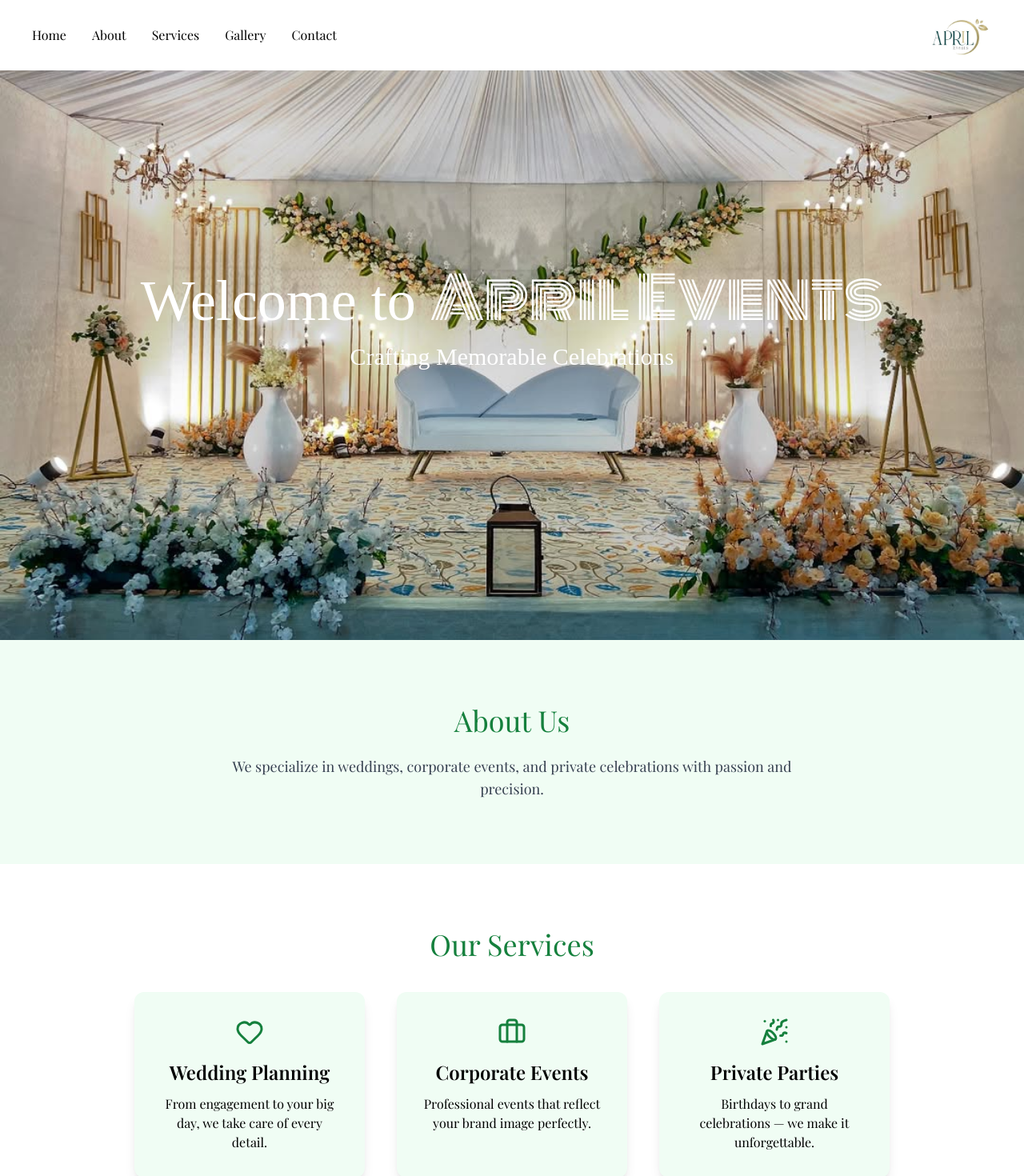
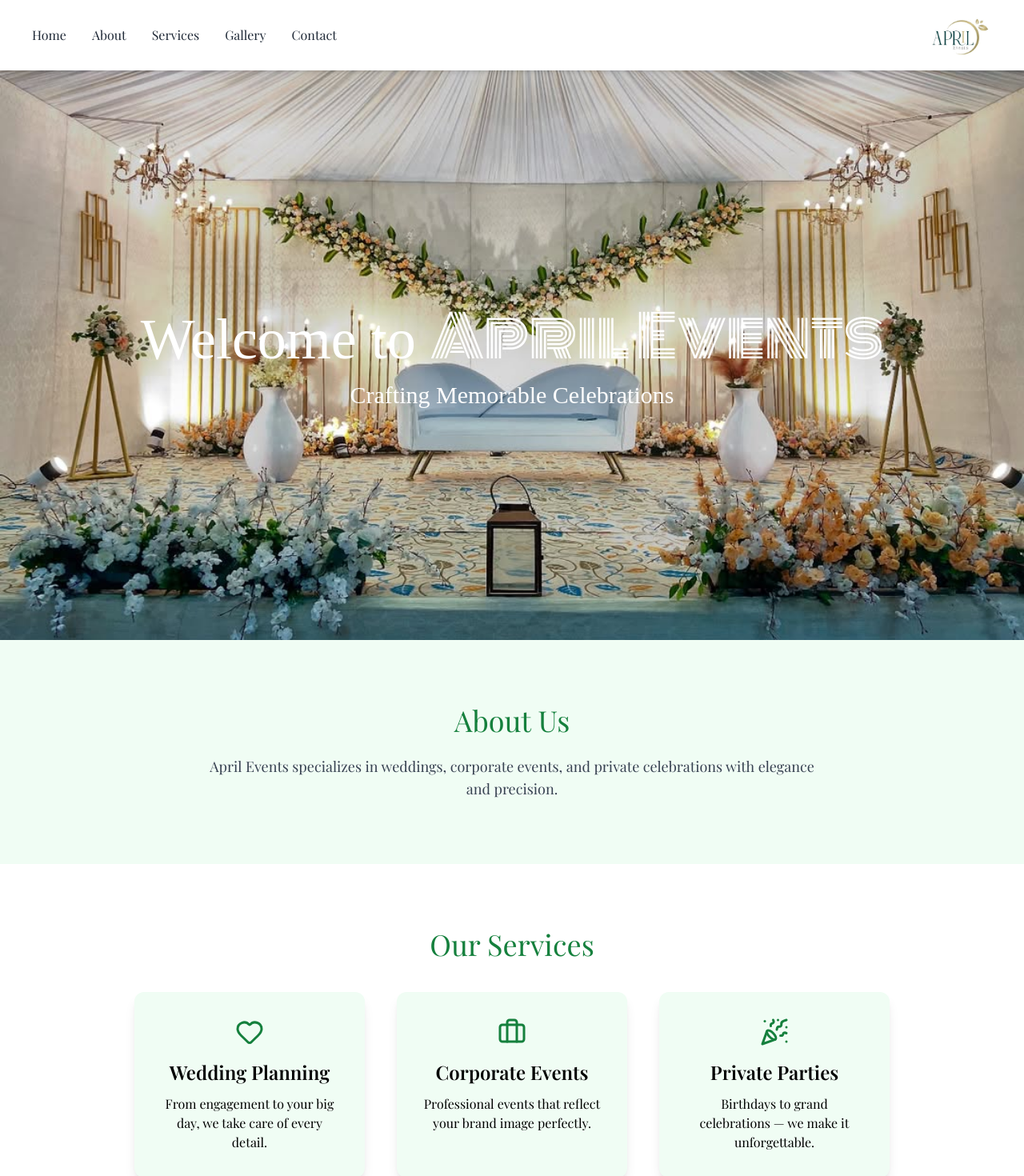
Before and after one commit to sidharth2424/april-events, a React (Create React App) app in the folder frontend/: page / in a window 1280 px wide. Shown: the top 1470 px of the page at 80% size. Built offline with nearby package versions, Linux system fonts and the light colour scheme; the HTML template or start-up script is replaced by a standard one; a web font is replaced by a local one.

Commit message:
updated contact section and transparent navbar

```diff
--- a/frontend/src/pages/HomePage.js
+++ b/frontend/src/pages/HomePage.js
@@ -7,21 +7,15 @@
   Quote,
   Phone,
   MapPin,
+  Copy,
+  Instagram,
 } from "lucide-react";
 
 const HomePage = () => {
   const [mobileMenuOpen, setMobileMenuOpen] = useState(false);
-  const [navScrolled, setNavScrolled] = useState(false);
   const videoRef = useRef(null);
 
-  // Navbar scroll effect
-  useEffect(() => {
-    const handleScroll = () => setNavScrolled(window.scrollY > 10);
-    window.addEventListener("scroll", handleScroll);
-    return () => window.removeEventListener("scroll", handleScroll);
-  }, []);
-
-  // Enforce permanent mute
+  // Permanently mute video
   useEffect(() => {
     if (videoRef.current) {
       videoRef.current.muted = true;
@@ -65,49 +59,33 @@
   const testimonials = [
     {
       quote:
-        "I had a really great experience with April Events, they have arranged and organised the event so well which made my big day look beautiful.",
+        "April Events arranged everything beautifully and made our big day unforgettable.",
       name: "Ashique Aash",
       event: "Wedding Celebration",
     },
     {
       quote:
-        "They handled all the last-minute changes for the birthday party so smoothly. Everything was perfect.",
+        "They handled all last-minute changes smoothly. Everything was perfect.",
       name: "Bhagath Prakash",
       event: "Birthday Celebration",
     },
     {
       quote:
-        "The groom’s people were also very happy with the decoration and arrangements.",
+        "The decorations and arrangements were done with great care and detail.",
       name: "Mamatha Krishnakurup",
       event: "Wedding Celebration",
     },
   ];
 
-  // Smooth scroll
   const scrollToSection = (id) => {
     const target = document.getElementById(id);
     if (!target) return;
+    target.scrollIntoView({ behavior: "smooth" });
+    setMobileMenuOpen(false);
+  };
 
-    const targetPosition = target.offsetTop;
-    const startPosition = window.scrollY;
-    const distance = targetPosition - startPosition;
-    const duration = 1000;
-    let startTime = null;
-
-    const easeInOutCubic = (t) =>
-      t < 0.5 ? 4 * t * t * t : 1 - Math.pow(-2 * t + 2, 3) / 2;
-
-    const animation = (currentTime) => {
-      if (!startTime) startTime = currentTime;
-      const timeElapsed = currentTime - startTime;
-      const run =
-        easeInOutCubic(timeElapsed / duration) * distance + startPosition;
-      window.scrollTo(0, run);
-      if (timeElapsed < duration) requestAnimationFrame(animation);
-    };
-
-    requestAnimationFrame(animation);
-    setMobileMenuOpen(false);
+  const copyText = (text) => {
+    navigator.clipboard.writeText(text);
   };
 
   return (
@@ -115,57 +93,36 @@
       className="min-h-screen bg-white select-none"
       style={{ fontFamily: "Playfair Display, serif" }}
     >
-      {/* Navbar */}
-      <nav
-        className={`w-full fixed top-0 left-0 z-50 transition-all duration-300 ${
-          navScrolled
-            ? "backdrop-blur-md bg-white/80 shadow"
-            : "bg-white"
-        }`}
-      >
+      {/* NAVBAR (ALWAYS SOLID WHITE) */}
+      <nav className="w-full fixed top-0 left-0 z-50 bg-white shadow-md">
         <div className="hidden sm:flex justify-between items-center px-10 py-4">
-          <div className="flex items-center space-x-8">
-            <span onClick={() => scrollToSection("home")} className="cursor-pointer">
-              Home
-            </span>
-            <span onClick={() => scrollToSection("about")} className="cursor-pointer">
-              About
-            </span>
-            <span
-              onClick={() => scrollToSection("services")}
-              className="cursor-pointer"
-            >
-              Services
-            </span>
-            <span
-              onClick={() => scrollToSection("gallery")}
-              className="cursor-pointer"
-            >
-              Gallery
-            </span>
-            <span
-              onClick={() => scrollToSection("contact")}
-              className="cursor-pointer"
-            >
-              Contact
-            </span>
+          <div className="flex items-center space-x-8 text-gray-800">
+            {["home", "about", "services", "gallery", "contact"].map((item) => (
+              <span
+                key={item}
+                onClick={() => scrollToSection(item)}
+                className="cursor-pointer hover:text-green-600"
+              >
+                {item.charAt(0).toUpperCase() + item.slice(1)}
+              </span>
+            ))}
           </div>
           <img
             src={`${process.env.PUBLIC_URL}/aprileventslogo.jpeg`}
             alt="April Events Logo"
-            className="h-14"
+            className="h-14 object-contain"
           />
         </div>
 
         {/* Mobile Navbar */}
-        <div className="flex sm:hidden justify-between items-center px-6 py-4">
+        <div className="flex sm:hidden justify-between items-center px-6 py-4 bg-white">
           <button onClick={() => setMobileMenuOpen(!mobileMenuOpen)}>
             <Menu size={28} />
           </button>
           <img
             src={`${process.env.PUBLIC_URL}/aprileventslogo.jpeg`}
             alt="Logo"
-            className="h-12"
+            className="h-12 object-contain"
           />
         </div>
 
@@ -175,7 +132,7 @@
               <span
                 key={item}
                 onClick={() => scrollToSection(item)}
-                className="block py-2 cursor-pointer"
+                className="block py-2 cursor-pointer hover:text-green-600"
               >
                 {item.charAt(0).toUpperCase() + item.slice(1)}
               </span>
@@ -184,10 +141,10 @@
         )}
       </nav>
 
-      {/* Hero */}
+      {/* HERO */}
       <section
         id="home"
-        className="flex flex-col justify-center items-center text-center text-white h-screen bg-cover bg-center px-4"
+        className="pt-24 flex flex-col justify-center items-center text-center text-white h-screen bg-cover bg-center px-4"
         style={{
           backgroundImage: `url(${process.env.PUBLIC_URL}/hero.jpg)`,
           fontFamily: "Festive, cursive",
@@ -200,21 +157,24 @@
         <p className="text-3xl">Crafting Memorable Celebrations</p>
       </section>
 
-      {/* About */}
+      {/* ABOUT */}
       <section id="about" className="py-20 bg-green-50 text-center px-4">
         <h2 className="text-4xl text-green-700 mb-6">About Us</h2>
         <p className="max-w-3xl mx-auto text-lg text-gray-700">
-          We specialize in weddings, corporate events, and private celebrations
-          with passion and precision.
+          April Events specializes in weddings, corporate events, and private
+          celebrations with elegance and precision.
         </p>
       </section>
 
-      {/* Services */}
+      {/* SERVICES */}
       <section id="services" className="py-20 text-center px-4">
         <h2 className="text-4xl text-green-700 mb-10">Our Services</h2>
         <div className="flex flex-col md:flex-row justify-center gap-10">
           {services.map((s, i) => (
-            <div key={i} className="w-72 p-8 bg-green-50 rounded-xl shadow-lg">
+            <div
+              key={i}
+              className="w-72 p-8 bg-green-50 rounded-xl shadow-lg"
+            >
               <div className="mb-4 flex justify-center">{s.icon}</div>
               <h3 className="text-2xl font-semibold mb-3">{s.title}</h3>
               <p>{s.desc}</p>
@@ -223,7 +183,7 @@
         </div>
       </section>
 
-      {/* Gallery – PERMANENTLY SILENT VIDEO */}
+      {/* GALLERY */}
       <section id="gallery" className="py-20 bg-green-50 text-center px-4">
         <h2 className="text-4xl text-green-700 mb-10">
           Our Memorable Moments
@@ -238,13 +198,12 @@
             playsInline
             controls={false}
             disablePictureInPicture
-            controlsList="nodownload noplaybackrate nofullscreen"
             className="w-full h-full object-cover"
           />
         </div>
       </section>
 
-      {/* Testimonials */}
+      {/* TESTIMONIALS */}
       <section className="py-20 text-center px-4">
         <h2 className="text-4xl text-green-700 mb-10">Testimonials</h2>
         <div className="max-w-5xl mx-auto grid md:grid-cols-3 gap-8">
@@ -259,20 +218,66 @@
         </div>
       </section>
 
-      {/* Contact */}
+      {/* CONTACT */}
       <section id="contact" className="py-20 bg-green-50 text-center px-4">
         <h2 className="text-4xl text-green-700 mb-10">Contact Us</h2>
-        <div className="space-y-4">
-          <p className="flex justify-center gap-3">
-            <Phone /> 8089520032
-          </p>
-          <p className="flex justify-center gap-3">
-            <MapPin /> Near Govt Hospital, Vadakara
-          </p>
+
+        <div className="max-w-2xl mx-auto space-y-6 text-gray-700">
+          {["8089520032", "9645780032"].map((num) => (
+            <div key={num} className="flex justify-center items-center gap-3">
+              <Phone className="text-green-700" />
+              <a href={`tel:${num}`} className="hover:underline">
+                {num}
+              </a>
+              <Copy
+                size={18}
+                className="cursor-pointer"
+                onClick={() => copyText(num)}
+              />
+            </div>
+          ))}
+
+          <div className="flex justify-center items-center gap-3">
+            <Instagram className="text-green-700" />
+            <a
+              href="https://www.instagram.com/april_events_vadakara"
+              target="_blank"
+              rel="noopener noreferrer"
+              className="hover:underline"
+            >
+              @april_events_vadakara
+            </a>
+            <Copy
+              size={18}
+              className="cursor-pointer"
+              onClick={() =>
+                copyText("https://www.instagram.com/april_events_vadakara")
+              }
+            />
+          </div>
+
+          <div className="flex justify-center items-center gap-3">
+            <MapPin className="text-green-700" />
+            <a
+              href="https://maps.app.goo.gl/iyJjsFs9UHi3cJN16"
+              target="_blank"
+              rel="noopener noreferrer"
+              className="hover:underline"
+            >
+              View Location on Google Maps
+            </a>
+            <Copy
+              size={18}
+              className="cursor-pointer"
+              onClick={() =>
+                copyText("https://maps.app.goo.gl/iyJjsFs9UHi3cJN16")
+              }
+            />
+          </div>
         </div>
       </section>
 
-      {/* Footer */}
+      {/* FOOTER */}
       <footer className="text-center py-6 border-t">
         © {new Date().getFullYear()} April Events
       </footer>
```
